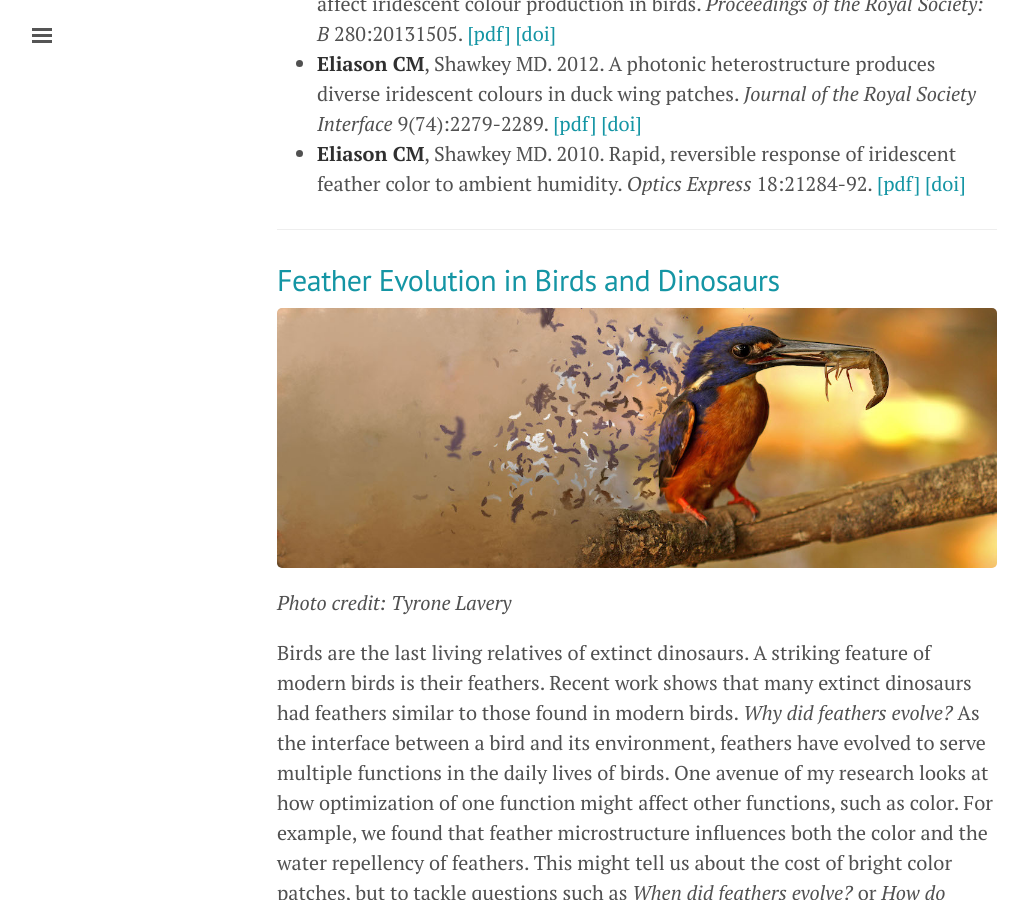
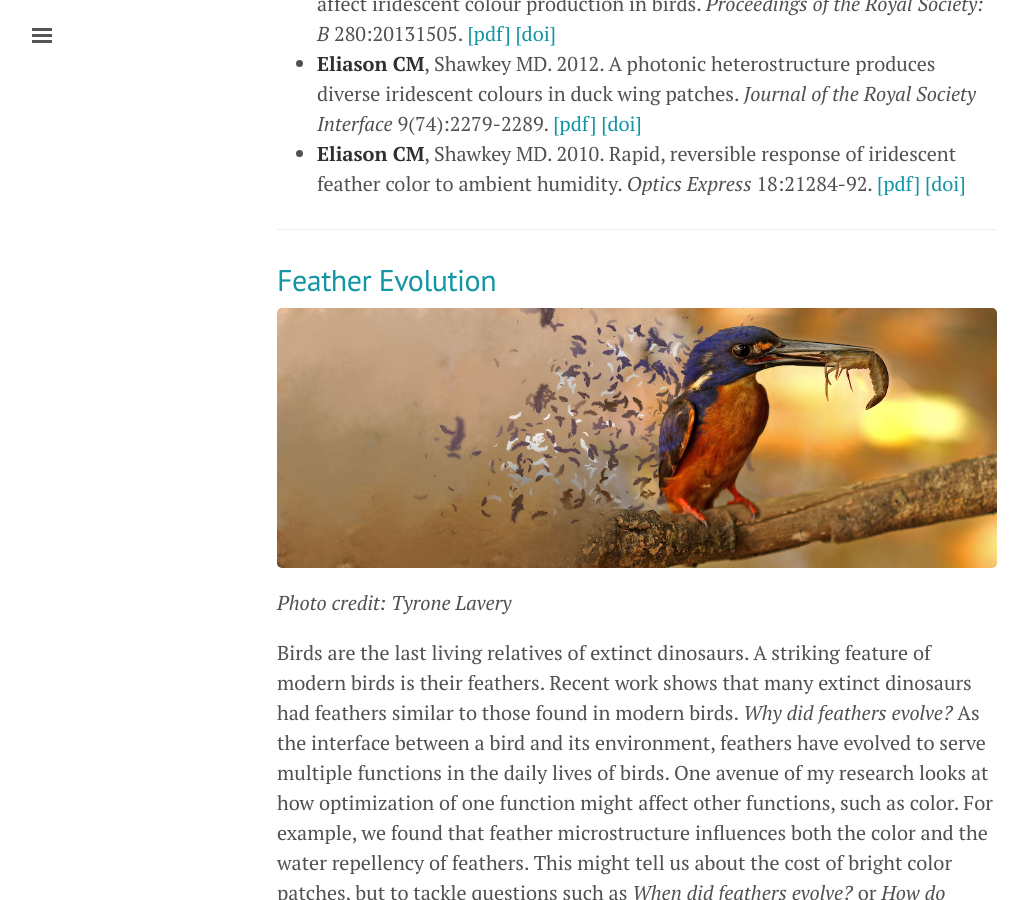
Before and after one commit to celiason/celiason.github.io, a Jekyll site: the page built from 1-research.md, in a window 1280 px wide and 900 px high, scrolled down 1776 px. Shown: the whole window, without its empty margins (3-1031 px from the left). Built offline with Jekyll 4.4.1, drawn with Linux system fonts in a browser that asks for light colours.

Commit message:
Update 1-research.md

```diff
--- a/1-research.md
+++ b/1-research.md
@@ -31,7 +31,7 @@ Relevant publications:
 
 ---
 
-## Feather Evolution in Birds and Dinosaurs
+## Feather Evolution
 <!-- (weak point? More of a subset of my work..but people think cool, I’ll have a few more papers coming out with julia, put red paper here, morphology and coloration...nsf grant planned) -->
 
 ![](/img/kingfisher.jpg)*Photo credit: Tyrone Lavery*
```
